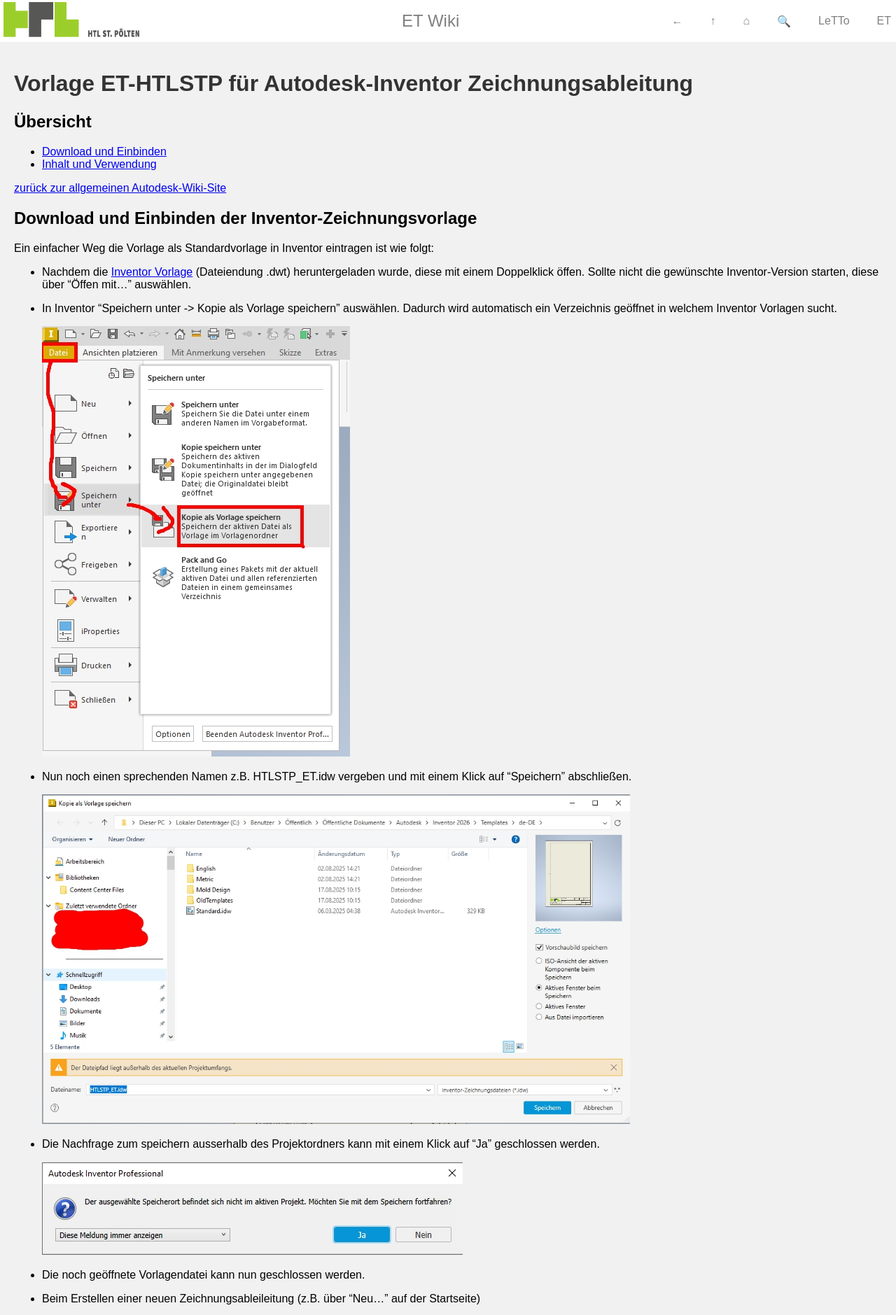
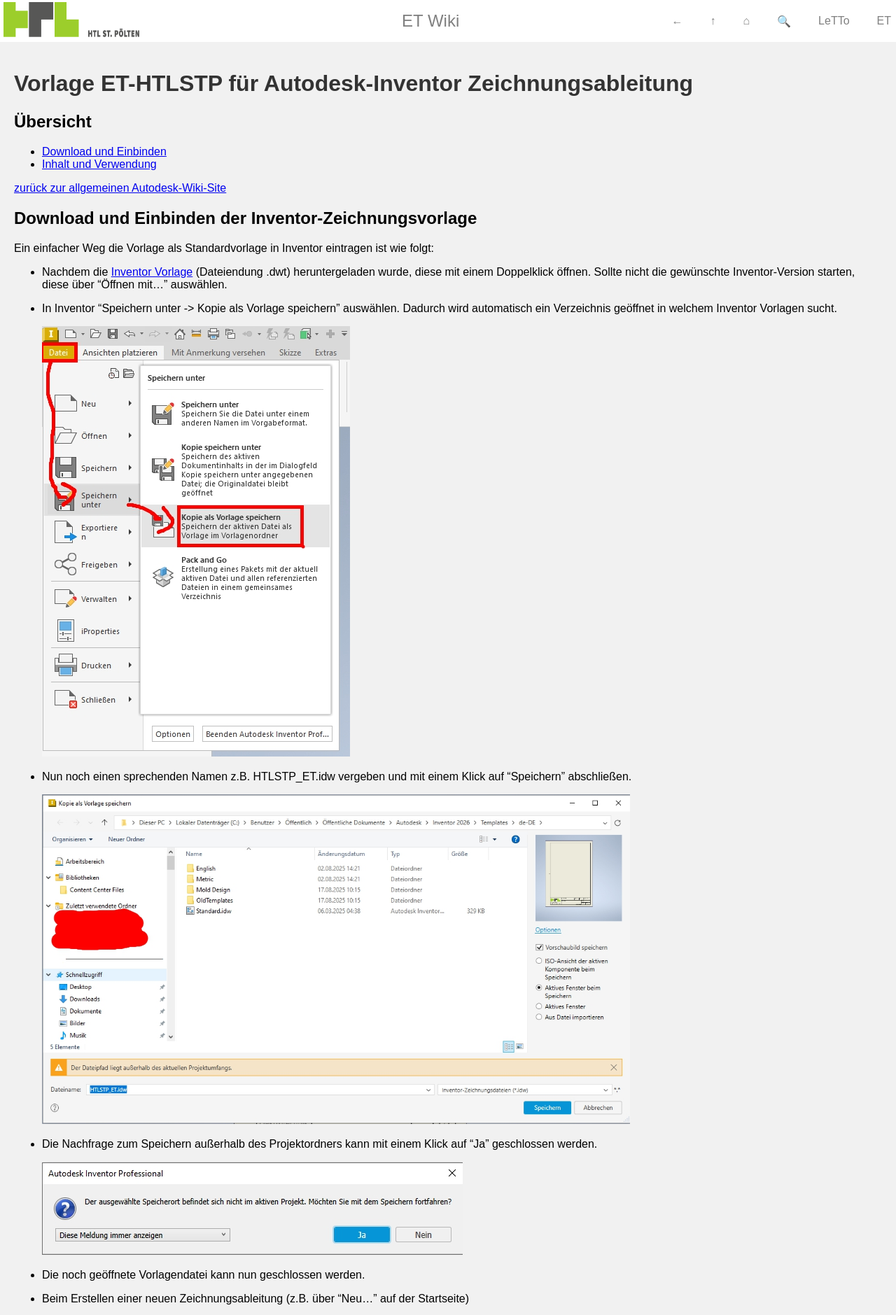
Before and after one commit to htl-stp-et/ET-Info, a Jekyll site: the page built from docs/Autodesk/Inventor-Vorlagen/index.md, in a window 1280 px wide. Shown: the top 1879 px of the page at 70% size. Built offline with Jekyll 4.4.1, drawn with Linux system fonts in a browser that asks for light colours; our own code applies the rules of GitHub Pages for plain Markdown files; some of the changed text lies outside the part shown.

Commit message:
Textfehler behoben

```diff
--- a/docs/Autodesk/Inventor-Vorlagen/index.md
+++ b/docs/Autodesk/Inventor-Vorlagen/index.md
@@ -8,7 +8,7 @@
 ## Download und Einbinden der Inventor-Zeichnungsvorlage
 
 Ein einfacher Weg die Vorlage als Standardvorlage in Inventor eintragen ist wie folgt:
-- Nachdem die [Inventor Vorlage](https://htlstp.sharepoint.com/:u:/r/sites/ET-EDV/ETDocs/Vorlagen/Inventor/HTLSTP_ET.idw "download") (Dateiendung .dwt) heruntergeladen wurde, diese mit einem Doppelklick öffen. Sollte nicht die gewünschte Inventor-Version starten, diese über "Öffen mit..." auswählen.
+- Nachdem die [Inventor Vorlage](https://htlstp.sharepoint.com/:u:/r/sites/ET-EDV/ETDocs/Vorlagen/Inventor/HTLSTP_ET.idw "download") (Dateiendung .dwt) heruntergeladen wurde, diese mit einem Doppelklick öffnen. Sollte nicht die gewünschte Inventor-Version starten, diese über "Öffnen mit..." auswählen.
 - In Inventor "Speichern unter -> Kopie als Vorlage speichern" auswählen. Dadurch wird automatisch ein Verzeichnis geöffnet in welchem Inventor Vorlagen sucht.
 
   <img alt="Vorlage Speichern unter" src="Inventor_001.jpg"/>
@@ -17,12 +17,12 @@ Ein einfacher Weg die Vorlage als Standardvorlage in Inventor eintragen ist wie
 
   <img alt="Vorlagennamen vergeben" src="Inventor_002.jpg"/>
 
-- Die Nachfrage zum speichern ausserhalb des Projektordners kann mit einem Klick auf "Ja" geschlossen werden.
+- Die Nachfrage zum Speichern außerhalb des Projektordners kann mit einem Klick auf "Ja" geschlossen werden.
 
   <img alt="Projektordner" src="Inventor_003.jpg"/>
 
 - Die noch geöffnete Vorlagendatei kann nun geschlossen werden.
-- Beim Erstellen einer neuen Zeichnungsableileitung (z.B. über "Neu..." auf der Startseite)
+- Beim Erstellen einer neuen Zeichnungsableitung (z.B. über "Neu..." auf der Startseite)
 
   <img alt="Neu mit neuer Vorlage" src="Inventor_004.jpg"/>
 
```
Also changed, not shown: other parts of docs/Autodesk/Inventor-Vorlagen/index.md (+1 -1 lines), docs/Autodesk/AutoCad-Vorlagen/index.md (+1 -1 lines).
